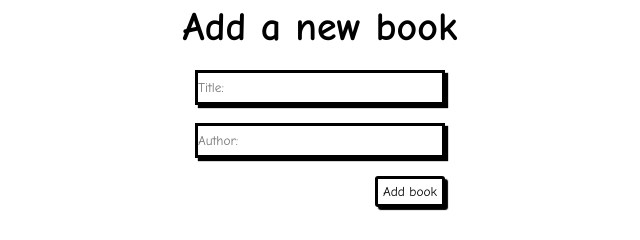
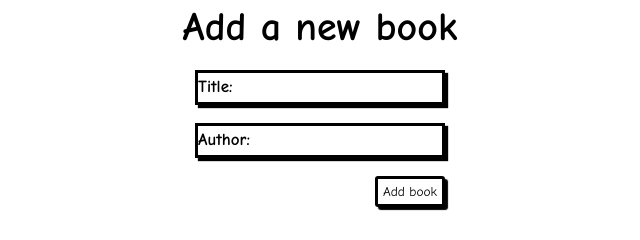
Before and after one commit to TimmyChan99/book_list, a website: page index.html in a window 1280 px wide. Shown: the part 144-384 px from the top of the page, 320-960 px from the left. Drawn offline with Linux system fonts and the light colour scheme.

Commit message:
Update Css file >> fix fonts

```diff
--- a/style.css
+++ b/style.css
@@ -75,3 +75,9 @@ input {
   border: 3px black solid;
   box-shadow: 3px 3px 1px black;
 }
+
+input::placeholder {
+  color: black;
+  font-size: 17px;
+  font-weight: 800;
+}
```
